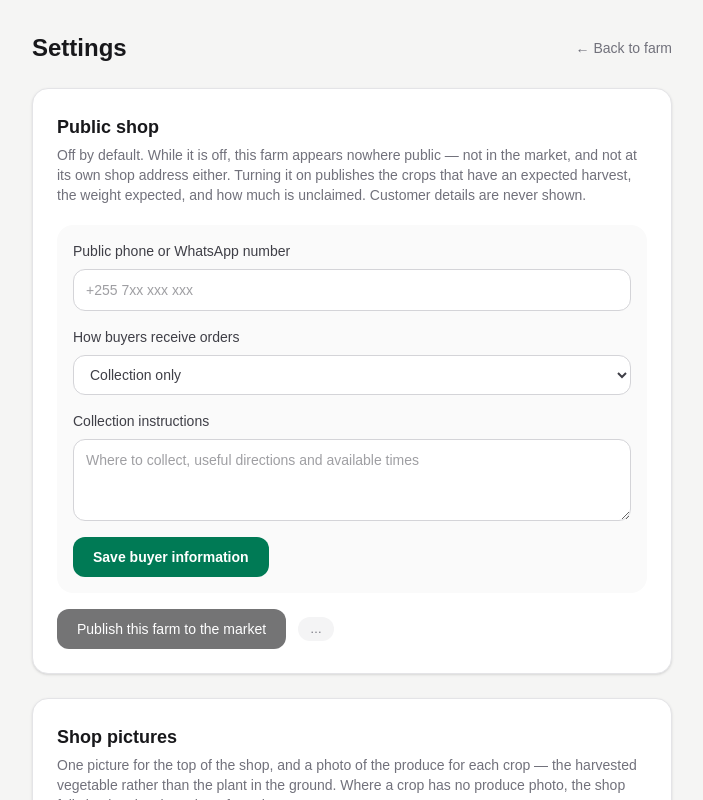
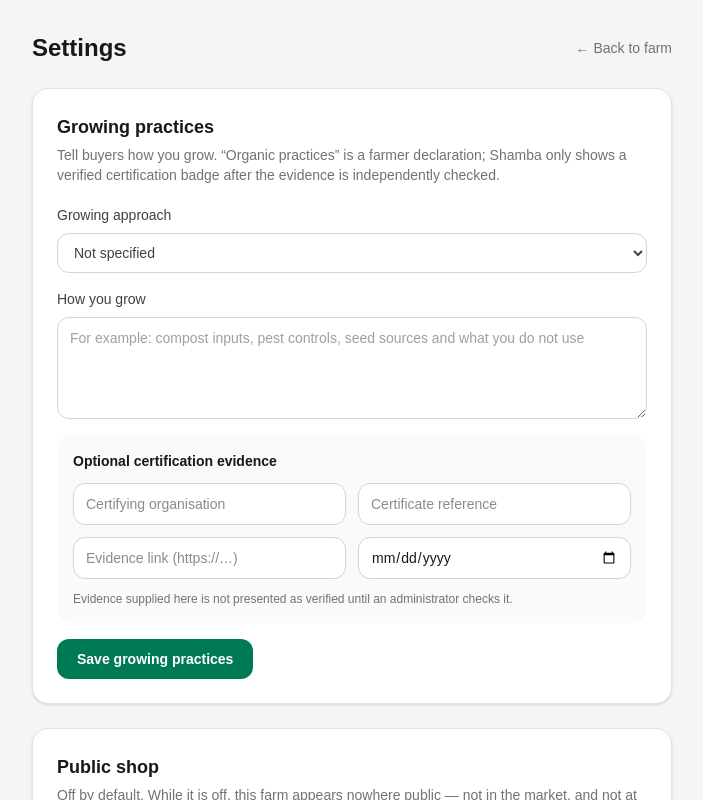
Before and after one commit to Oshioma/farm, a Next.js app: page /farm/settings in a window 1280 px wide. Shown: the top 800 px of the page, without its empty margins (288-991 px from the left). Built offline with nearby package versions, Linux system fonts and the light colour scheme; no server answers.

Commit message:
Add growing practice and evidence settings

```diff
--- a/app/farm/settings/page.tsx
+++ b/app/farm/settings/page.tsx
@@ -35,6 +35,16 @@ export default function SettingsPage() {
   const [listingSlug, setListingSlug] = useState<string | null>(null);
   const [savingListing, setSavingListing] = useState(false);
   const [savingFulfilment, setSavingFulfilment] = useState(false);
+  const [savingPractice, setSavingPractice] = useState(false);
+  const [practice, setPractice] = useState({
+    growingPractice: "unspecified",
+    practiceNotes: "",
+    certificationBody: "",
+    certificationReference: "",
+    certificationUrl: "",
+    certificationExpiresOn: "",
+    certificationVerifiedAt: null as string | null,
+  });
   const [fulfilment, setFulfilment] = useState({
     contactPhone: "",
     fulfilmentMethod: "collection",
@@ -203,6 +213,15 @@ export default function SettingsPage() {
         setListingAvailable(data.available !== false);
         setListingSlug(data.slug ?? null);
         setHeroUrl(data.heroUrl ?? null);
+        setPractice({
+          growingPractice: data.growingPractice ?? "unspecified",
+          practiceNotes: data.practiceNotes ?? "",
+          certificationBody: data.certificationBody ?? "",
+          certificationReference: data.certificationReference ?? "",
+          certificationUrl: data.certificationUrl ?? "",
+          certificationExpiresOn: data.certificationExpiresOn ?? "",
+          certificationVerifiedAt: data.certificationVerifiedAt ?? null,
+        });
         setFulfilment({
           contactPhone: data.contactPhone ?? "",
           fulfilmentMethod: data.fulfilmentMethod ?? "collection",
@@ -294,6 +313,28 @@ export default function SettingsPage() {
     }
   }
 
+  async function savePractice() {
+    if (!activeFarmId) return;
+    try {
+      setSavingPractice(true);
+      setError("");
+      setSuccess("");
+      const res = await fetch("/api/farm/market-listing", {
+        method: "POST",
+        headers: { "Content-Type": "application/json" },
+        body: JSON.stringify({ farmId: activeFarmId, ...practice }),
+      });
+      const data = await res.json();
+      if (!res.ok) throw new Error(data.error || "Could not save growing practices");
+      setPractice((value) => ({ ...value, certificationVerifiedAt: null }));
+      setSuccess("Growing practice information saved. Certification evidence must be independently verified before a verified badge appears.");
+    } catch (err) {
+      setError(err instanceof Error ? err.message : "Could not save growing practices");
+    } finally {
+      setSavingPractice(false);
+    }
+  }
+
   async function saveFulfilment() {
     if (!activeFarmId) return;
     try {
@@ -372,6 +413,39 @@ export default function SettingsPage() {
           {success}
         </div>
       )}
+
+      <section className="mb-6 rounded-2xl border border-zinc-200 bg-white p-6 shadow-sm">
+        <h2 className="text-lg font-semibold">Growing practices</h2>
+        <p className="mt-1 text-sm text-zinc-500">Tell buyers how you grow. “Organic practices” is a farmer declaration; Shamba only shows a verified certification badge after the evidence is independently checked.</p>
+        <div className="mt-5 grid gap-4">
+          <label className="text-sm font-medium text-zinc-700">
+            Growing approach
+            <select value={practice.growingPractice} onChange={(event) => setPractice((value) => ({ ...value, growingPractice: event.target.value }))} className="mt-2 block w-full rounded-xl border border-zinc-300 bg-white px-3 py-2.5">
+              <option value="unspecified">Not specified</option>
+              <option value="organic_practices">Uses organic practices</option>
+              <option value="regenerative">Regenerative practices</option>
+              <option value="conventional">Conventional farming</option>
+            </select>
+          </label>
+          <label className="text-sm font-medium text-zinc-700">
+            How you grow
+            <textarea value={practice.practiceNotes} onChange={(event) => setPractice((value) => ({ ...value, practiceNotes: event.target.value }))} placeholder="For example: compost inputs, pest controls, seed sources and what you do not use" rows={4} className="mt-2 block w-full rounded-xl border border-zinc-300 bg-white px-3 py-2.5" />
+          </label>
+          <div className="rounded-2xl bg-zinc-50 p-4">
+            <h3 className="text-sm font-semibold text-zinc-900">Optional certification evidence</h3>
+            <div className="mt-3 grid gap-3 sm:grid-cols-2">
+              <input value={practice.certificationBody} onChange={(event) => setPractice((value) => ({ ...value, certificationBody: event.target.value }))} placeholder="Certifying organisation" className="rounded-xl border border-zinc-300 bg-white px-3 py-2.5 text-sm" />
+              <input value={practice.certificationReference} onChange={(event) => setPractice((value) => ({ ...value, certificationReference: event.target.value }))} placeholder="Certificate reference" className="rounded-xl border border-zinc-300 bg-white px-3 py-2.5 text-sm" />
+              <input type="url" value={practice.certificationUrl} onChange={(event) => setPractice((value) => ({ ...value, certificationUrl: event.target.value }))} placeholder="Evidence link (https://…)" className="rounded-xl border border-zinc-300 bg-white px-3 py-2.5 text-sm" />
+              <input type="date" value={practice.certificationExpiresOn} onChange={(event) => setPractice((value) => ({ ...value, certificationExpiresOn: event.target.value }))} className="rounded-xl border border-zinc-300 bg-white px-3 py-2.5 text-sm" />
+            </div>
+            <p className="mt-3 text-xs text-zinc-500">{practice.certificationVerifiedAt ? "Certification currently verified. Editing and saving these details will require verification again." : "Evidence supplied here is not presented as verified until an administrator checks it."}</p>
+          </div>
+          <button onClick={savePractice} disabled={savingPractice} className="justify-self-start rounded-xl bg-emerald-700 px-5 py-2.5 text-sm font-semibold text-white disabled:opacity-60">
+            {savingPractice ? "Saving…" : "Save growing practices"}
+          </button>
+        </div>
+      </section>
 
       <section id="public-shop" className="mb-6 scroll-mt-6 rounded-2xl border border-zinc-200 bg-white p-6 shadow-sm">
         <h2 className="text-lg font-semibold">Public shop</h2>
```
